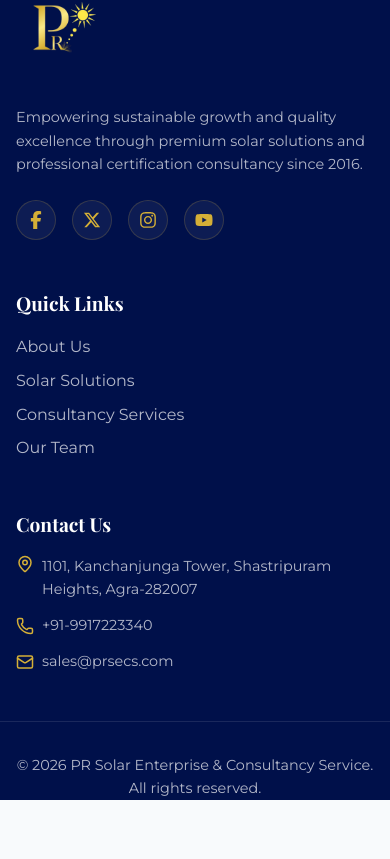
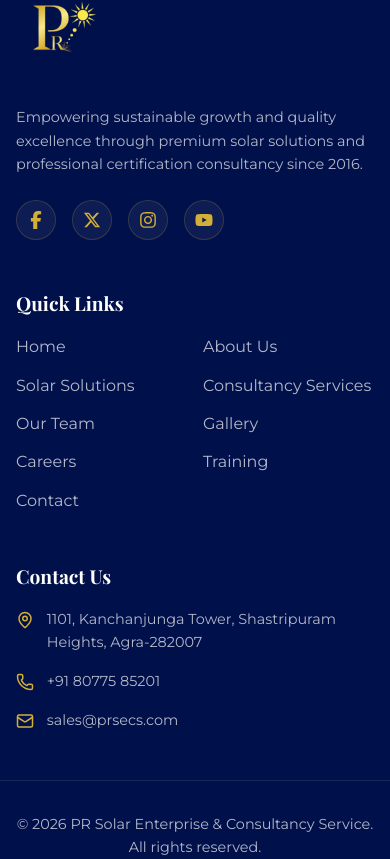
Before and after one commit to Navabharath-Technologies/PR_Solars, a React (Create React App) app: page / in a window 390 px wide. Shown: the part 3906-4765 px from the top of the page. Before the commit the page ends 4706 px from the top, so only its background shows below. Built offline with nearby package versions, Linux system fonts and the light colour scheme; a web font is replaced by a local one.

Commit message:
Update phone numbers and fix footer layout alignment

```diff
--- a/src/components/Footer.js
+++ b/src/components/Footer.js
@@ -6,7 +6,7 @@ import { FaFacebookF, FaXTwitter, FaInstagram, FaYoutube } from 'react-icons/fa6
 const Footer = () => {
   return (
     <footer className="footer">
-      <div className="container" style={{ display: 'grid', gridTemplateColumns: 'repeat(auto-fit, minmax(250px, 1fr))', gap: '3rem', marginBottom: '2rem' }}>
+      <div className="container footer-grid" style={{ marginBottom: '2rem' }}>
 
         {/* Brand & Mission */}
         <div>
@@ -27,28 +27,33 @@ const Footer = () => {
         {/* Quick Links */}
         <div>
           <h3 style={{ color: 'var(--color-white)', fontSize: '1.2rem', marginBottom: '1rem' }}>Quick Links</h3>
-          <ul style={{ display: 'flex', flexDirection: 'column', gap: '0.5rem' }}>
+          <ul style={{ display: 'grid', gridTemplateColumns: '1fr 1fr', gap: '0.8rem 1rem' }}>
+            <li><Link to="/" className="footer-link">Home</Link></li>
             <li><Link to="/about" className="footer-link">About Us</Link></li>
             <li><Link to="/products" className="footer-link">Solar Solutions</Link></li>
             <li><Link to="/consultancy" className="footer-link">Consultancy Services</Link></li>
             <li><Link to="/team" className="footer-link">Our Team</Link></li>
+            <li><Link to="/gallery" className="footer-link">Gallery</Link></li>
+            <li><Link to="/careers" className="footer-link">Careers</Link></li>
+            <li><Link to="/training" className="footer-link">Training</Link></li>
+            <li><Link to="/contact" className="footer-link">Contact</Link></li>
           </ul>
         </div>
 
         {/* Contact Info */}
         <div>
           <h3 style={{ color: 'var(--color-white)', fontSize: '1.2rem', marginBottom: '1rem' }}>Contact Us</h3>
-          <ul style={{ display: 'flex', flexDirection: 'column', gap: '0.8rem' }}>
-            <li style={{ display: 'flex', alignItems: 'flex-start', gap: '0.5rem', color: 'rgba(255, 255, 255, 0.7)', fontSize: '0.9rem' }}>
-              <MapPin size={18} color="var(--color-gold)" style={{ flexShrink: 0 }} />
+          <ul style={{ display: 'flex', flexDirection: 'column', gap: '1rem' }}>
+            <li style={{ display: 'flex', alignItems: 'flex-start', gap: '0.8rem', color: 'rgba(255, 255, 255, 0.7)', fontSize: '0.9rem' }}>
+              <MapPin size={18} color="var(--color-gold)" style={{ flexShrink: 0, marginTop: '3px' }} />
               <span>1101, Kanchanjunga Tower, Shastripuram Heights, Agra-282007</span>
             </li>
-            <li style={{ display: 'flex', alignItems: 'center', gap: '0.5rem', color: 'rgba(255, 255, 255, 0.7)', fontSize: '0.9rem' }}>
-              <Phone size={18} color="var(--color-gold)" />
-              <span>+91-9917223340</span>
+            <li style={{ display: 'flex', alignItems: 'flex-start', gap: '0.8rem', color: 'rgba(255, 255, 255, 0.7)', fontSize: '0.9rem' }}>
+              <Phone size={18} color="var(--color-gold)" style={{ flexShrink: 0, marginTop: '3px' }} />
+              <span>+91 80775 85201</span>
             </li>
-            <li style={{ display: 'flex', alignItems: 'center', gap: '0.5rem', color: 'rgba(255, 255, 255, 0.7)', fontSize: '0.9rem' }}>
-              <Mail size={18} color="var(--color-gold)" />
+            <li style={{ display: 'flex', alignItems: 'flex-start', gap: '0.8rem', color: 'rgba(255, 255, 255, 0.7)', fontSize: '0.9rem' }}>
+              <Mail size={18} color="var(--color-gold)" style={{ flexShrink: 0, marginTop: '3px' }} />
               <span>sales@prsecs.com</span>
             </li>
           </ul>
--- a/src/index.css
+++ b/src/index.css
@@ -365,6 +365,24 @@ ul {
   text-align: center;
   color: rgba(255, 255, 255, 0.7);
   font-size: 0.9rem;
+}
+
+.footer-grid {
+  display: grid;
+  grid-template-columns: 2fr 1.5fr 1.5fr;
+  gap: 3rem;
+}
+
+@media (max-width: 992px) {
+  .footer-grid {
+    grid-template-columns: 1fr 1fr;
+  }
+}
+
+@media (max-width: 768px) {
+  .footer-grid {
+    grid-template-columns: 1fr;
+  }
 }
 
 .social-icon {
--- a/src/pages/Contact.js
+++ b/src/pages/Contact.js
@@ -40,7 +40,7 @@ const Contact = () => {
                 </div>
                 <div>
                   <h3 style={{ fontSize: '1.2rem', marginBottom: '0.2rem' }}>Phone Numbers</h3>
-                  <p style={{ color: 'var(--color-text)' }}>+91 9917223340</p>
+                  <p style={{ color: 'var(--color-text)' }}>+91 80775 85201</p>
                   <p style={{ color: 'var(--color-text)' }}>+91 8218416906</p>
                   <p style={{ color: 'var(--color-text)' }}>+91 9927833340</p>
                 </div>
```
